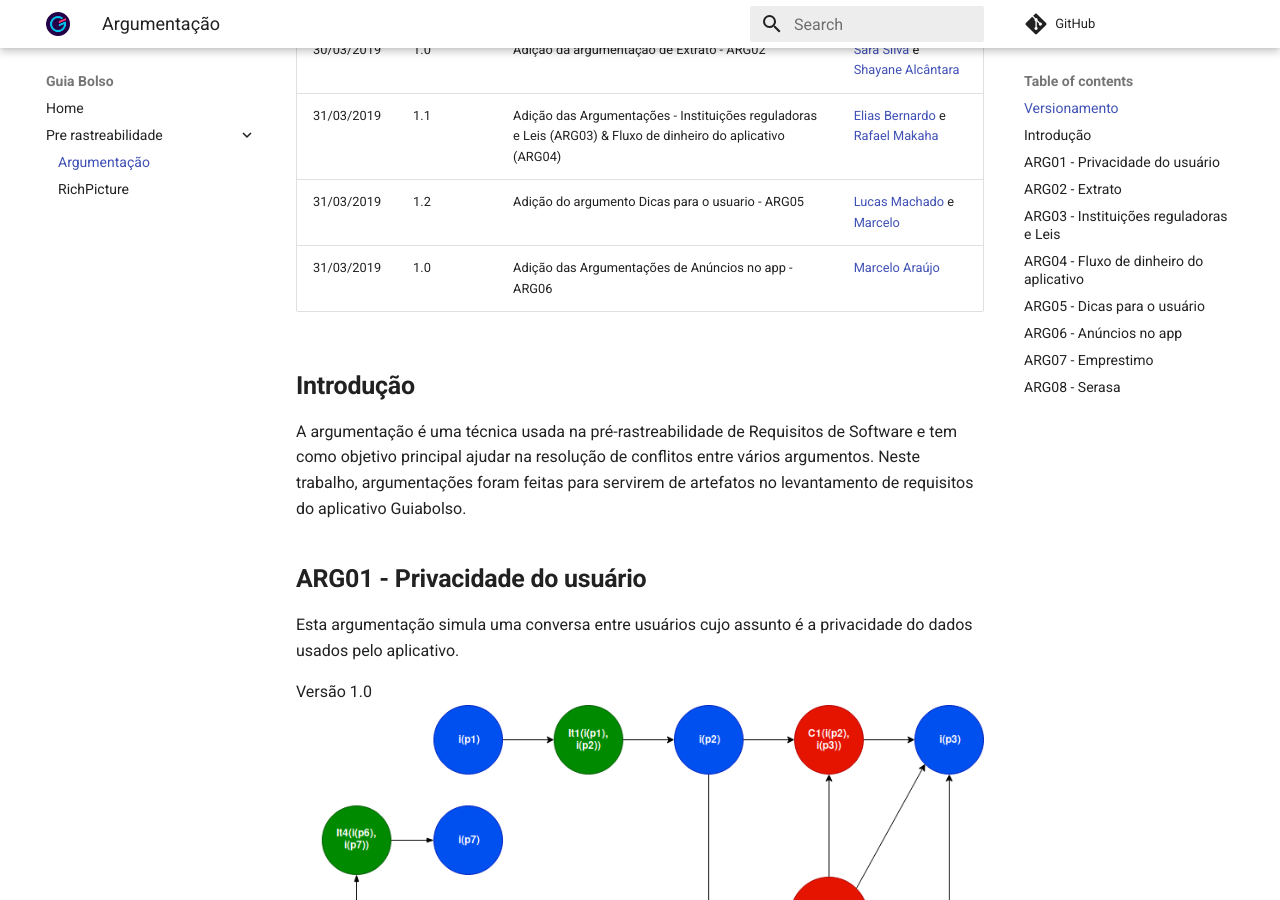
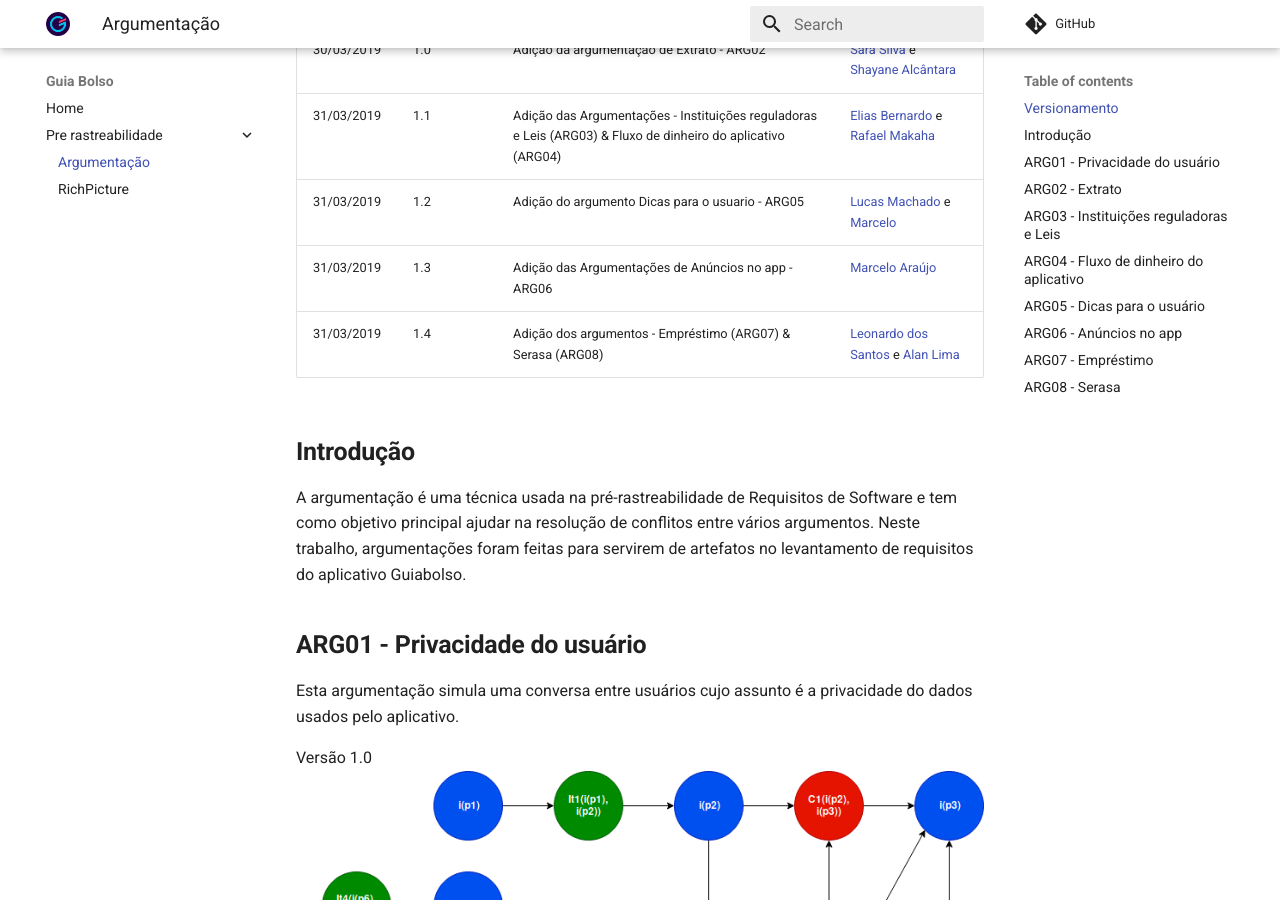
Before and after one commit to fga-disciplinas/2019.1-Guia-Bolso, an MkDocs documentation site: the page built from docs/pre-rastreabilidade/Argumentação.md, in a window 1280 px wide and 900 px high, scrolled down 315 px. Built offline with MkDocs 1.6.1 and Material for MkDocs 9.7.7, drawn with Linux system fonts in a browser that asks for light colours; comment, search, counter and statistics services are not loaded; some of the changed text lies outside the part shown.

Commit message:
Corrigindo escrita e versionamento

```diff
--- a/docs/pre-rastreabilidade/Argumentação.md
+++ b/docs/pre-rastreabilidade/Argumentação.md
@@ -6,7 +6,8 @@
 | 30/03/2019 | 1.0 | Adição da argumentação de Extrato - ARG02| [Sara Silva](https://github.com/silvasara) e [Shayane Alcântara](https://github.com/shayanealcantara) |
 | 31/03/2019 | 1.1 | Adição das Argumentações - Instituições reguladoras e Leis (ARG03) & Fluxo de dinheiro do aplicativo (ARG04) | [Elias Bernardo](https://github.com/silvasara) e [Rafael Makaha](https://github.com/rafaelmakaha) |
 | 31/03/2019 | 1.2 | Adição do argumento Dicas para o usuario - ARG05| [Lucas Machado](https://github.com/lmmLucasMachado) e [Marcelo](https://github.com/santosm46) |
-| 31/03/2019 | 1.0 | Adição das Argumentações de Anúncios no app - ARG06| [Marcelo Araújo](https://github.com/santosm46)|
+| 31/03/2019 | 1.3 | Adição das Argumentações de Anúncios no app - ARG06| [Marcelo Araújo](https://github.com/santosm46)|
+| 31/03/2019 | 1.4 | Adição dos argumentos - Empréstimo (ARG07) & Serasa (ARG08)| [Leonardo dos Santos](https://github.com/leossb36) e [Alan Lima](https://github.com/alanrslima) |
 
 ## **Introdução**
 A argumentação é uma técnica usada na pré-rastreabilidade de Requisitos de Software e tem como objetivo principal ajudar na resolução de conflitos entre vários argumentos. Neste trabalho, argumentações foram feitas para servirem de artefatos no levantamento de requisitos do aplicativo Guiabolso.
@@ -48,7 +49,7 @@ Esta argumentação simula uma conversa entre os desenvolvedores sobre anúncios
 Versão 1.0
 [ ![ARG06](./../img/argumentacao_anuncios.png)](./../img/argumentacao_anuncios.png)
 
-## **ARG07 - Emprestimo**
+## **ARG07 - Empréstimo**
 Esta argumentação simula uma solicitação de emprestimo pessoal por parte de um usuário da plataforma Guia Bolso.
 
 Versão 1.0
```
